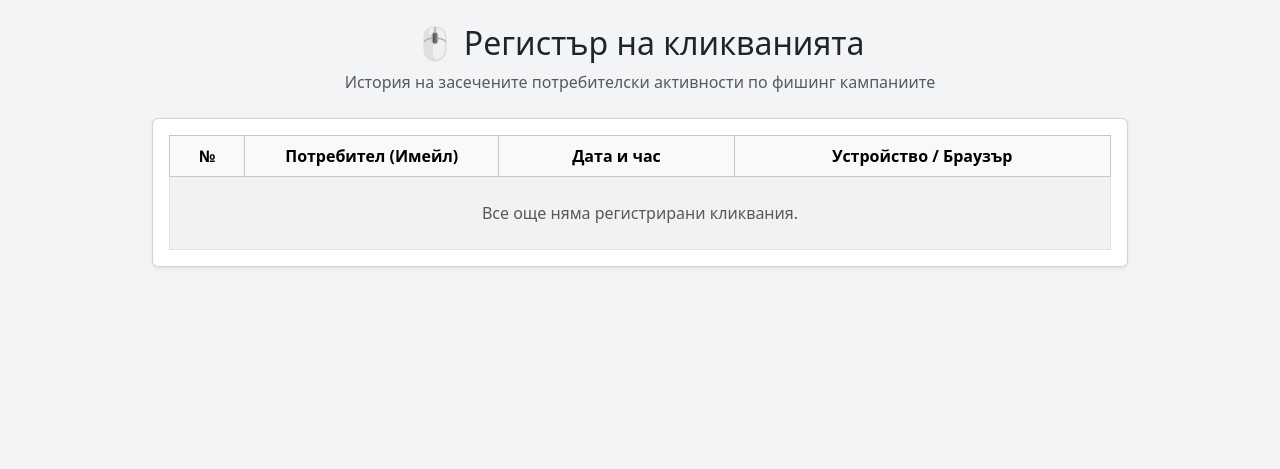
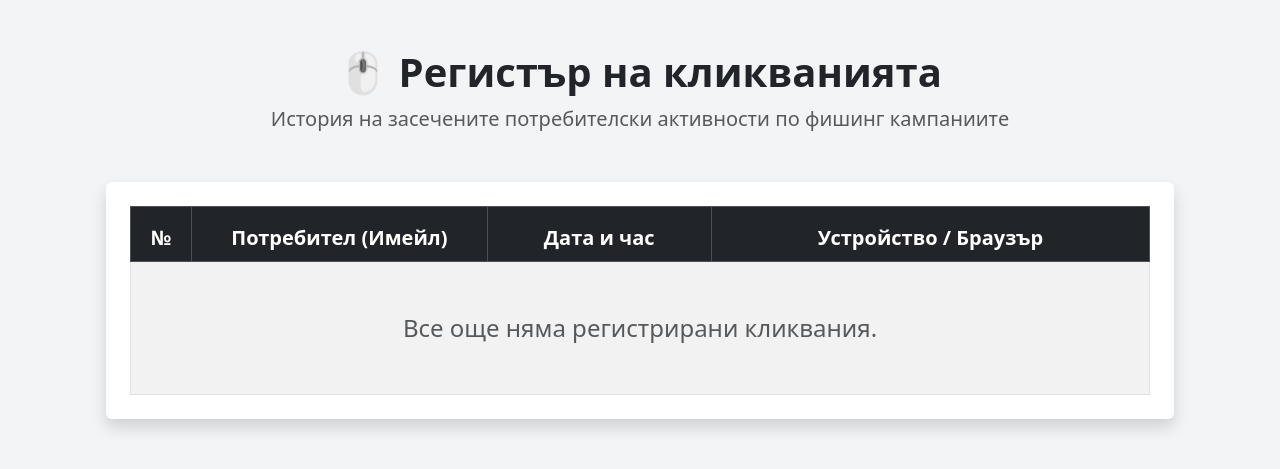
Before and after one commit to alinavvvv/phishing, a Flask app: page /clicks in a window 1280 px wide. Shown: the part 56-525 px from the top of the page. Run offline with Flask 3, Linux system fonts and the light colour scheme; the visitor is signed in with stand-in values (Sample User, id 1).

Commit message:
Refactor clicks.html layout and styles

```diff
--- a/templates/clicks.html
+++ b/templates/clicks.html
@@ -1,44 +1,45 @@
 {% extends "base.html" %}
 
 {% block content %}
-<div class="container mt-4" style="max-width: 1000px;">
-    <div class="text-center mb-4">
-        <h2>🖱️ Регистър на кликванията</h2>
-        <p class="text-muted">История на засечените потребителски активности по фишинг кампаниите</p>
+<div class="container-fluid mt-5 px-4" style="max-width: 1300px;">
+
+    <div class="text-center mb-5">
+        <h2 class="display-6 fw-bold">🖱️ Регистър на кликванията</h2>
+        <p class="fs-5 text-muted">История на засечените потребителски активности по фишинг кампаниите</p>
     </div>
 
-    <div class="card shadow-sm bg-white p-3">
+    <div class="card shadow border-0 bg-white p-4">
         <div class="table-responsive">
-            <table class="table table-bordered table-striped align-middle text-center mb-0" style="table-layout: fixed; width: 100%;">
-                <thead class="table-light">
-                    <tr>
-                        <th style="width: 8%;">№</th>
-                        <th style="width: 27%;">Потребител (Имейл)</th>
-                        <th style="width: 25%;">Дата и час</th>
-                        <th style="width: 40%;">Устройство / Браузър</th>
+            <table class="table table-hover table-bordered table-striped align-middle text-center mb-0 fs-5" style="table-layout: fixed; width: 100%;">
+                <thead class="table-dark">
+                    <tr style="height: 55px;">
+                        <th style="width: 6%;">№</th>
+                        <th style="width: 29%;">Потребител (Имейл)</th>
+                        <th style="width: 22%;">Дата и час</th>
+                        <th style="width: 43%;">Устройство / Браузър</th>
                     </tr>
                 </thead>
                 <tbody>
                     {% for c in clicks %}
-                    <tr>
+                    <tr style="height: 55px;">
                         <td class="fw-bold text-muted">{{ loop.index }}</td>
-                        <td class="text-start text-truncate" title="{{ c.user.email if c.user else 'Изтрит потребител' }}">
+                        <td class="text-start text-truncate px-3" title="{{ c.user.email if c.user else 'Изтрит потребител' }}">
                             {{ c.user.email if c.user else 'Изтрит потребител' }}
                         </td>
-                        <td>
+                        <td class="text-secondary">
                             {% if c.timestamp %}
                                 {{ c.timestamp.strftime('%d.%m.%Y %H:%M:%S') }}
                             {% else %}
                                 --
                             {% endif %}
                         </td>
-                        <td class="text-start text-muted text-truncate" style="font-size: 0.9rem;" title="{{ c.user_agent or 'Неизвестен' }}">
+                        <td class="text-start text-muted text-truncate px-3" style="font-size: 1rem;" title="{{ c.user_agent or 'Неизвестен' }}">
                             {{ c.user_agent or 'Неизвестен' }}
                         </td>
                     </tr>
                     {% else %}
                     <tr>
-                        <td colspan="4" class="text-muted p-4">Все още няма регистрирани кликвания.</td>
+                        <td colspan="4" class="text-muted p-5 fs-4">Все още няма регистрирани кликвания.</td>
                     </tr>
                     {% endfor %}
                 </tbody>
```
